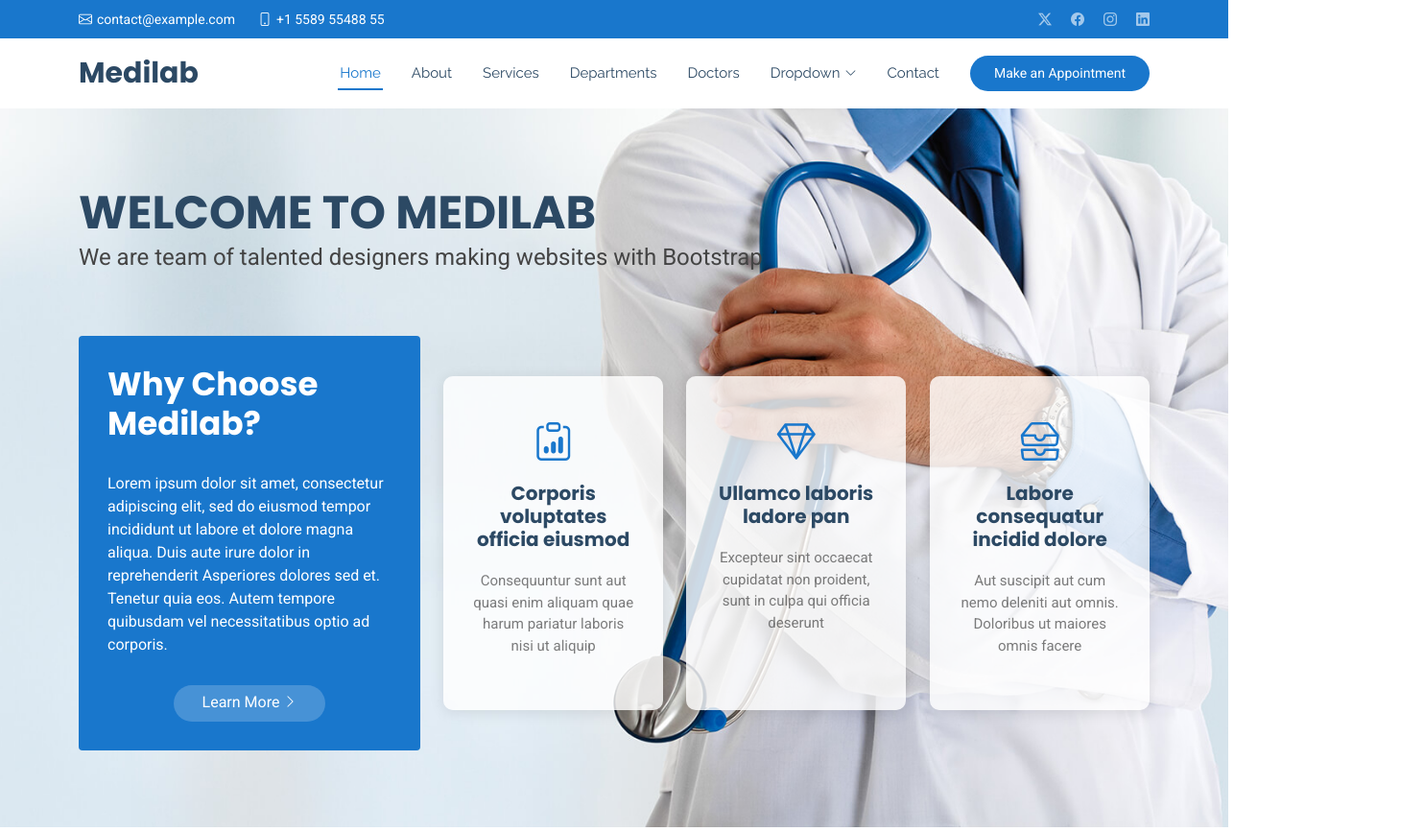
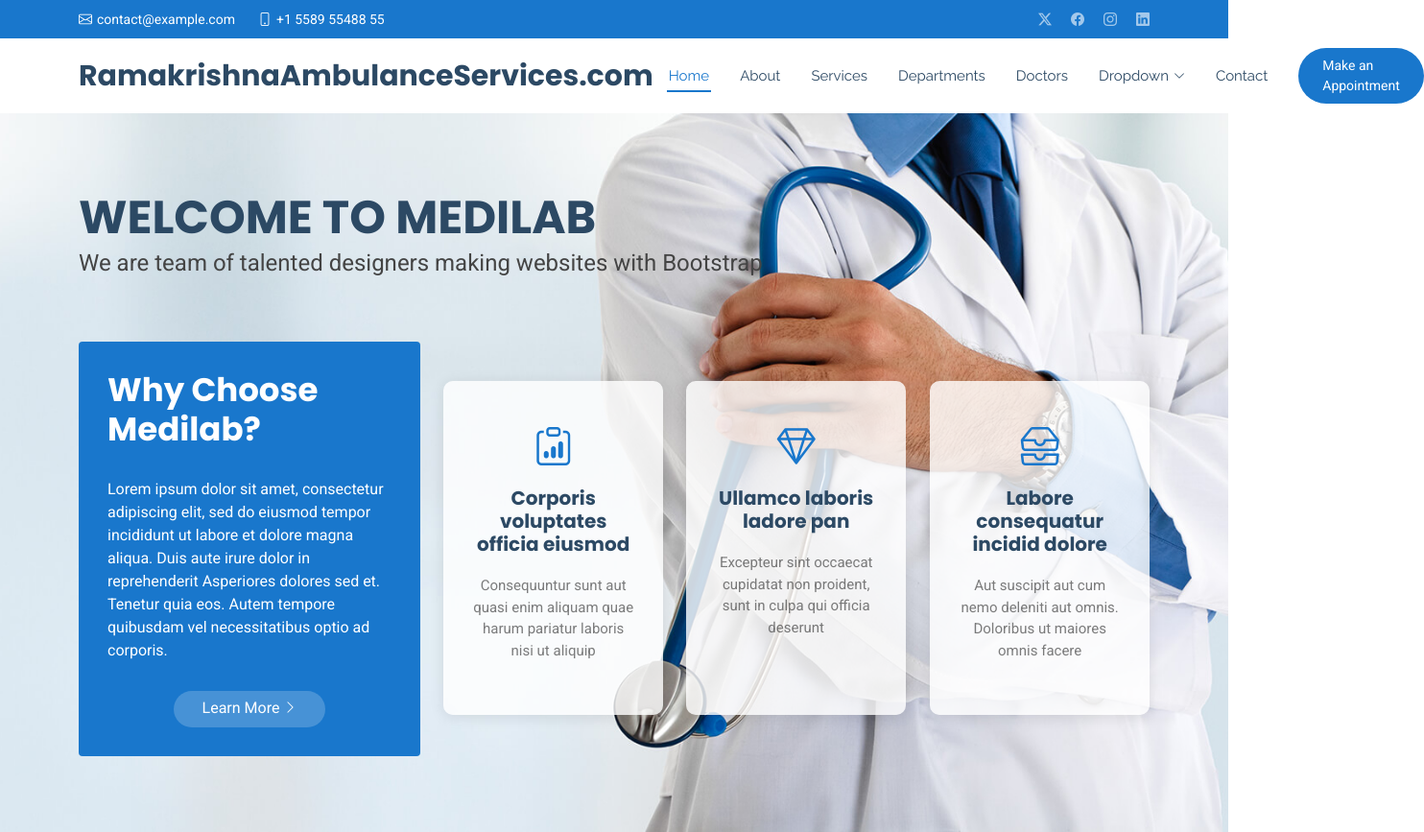
Before and after one commit to dspoint/ramakrishna-ambulance, a plain HTML site: page index.html in a window 1280 px wide. Shown: the top 867 px of the page at 96% size, 1484 px wide, since content can reach past the window. Drawn offline with Linux system fonts and the light colour scheme.

Commit message:
Update index.html

```diff
--- a/index.html
+++ b/index.html
@@ -62,7 +62,7 @@
         <a href="index.html" class="logo d-flex align-items-center me-auto">
           <!-- Uncomment the line below if you also wish to use an image logo -->
           <!-- <img src="assets/img/logo.png" alt=""> -->
-          <h1 class="sitename">Medilab</h1>
+          <h1 class="sitename">RamakrishnaAmbulanceServices.com</h1>
         </a>
 
         <nav id="navmenu" class="navmenu">
```
